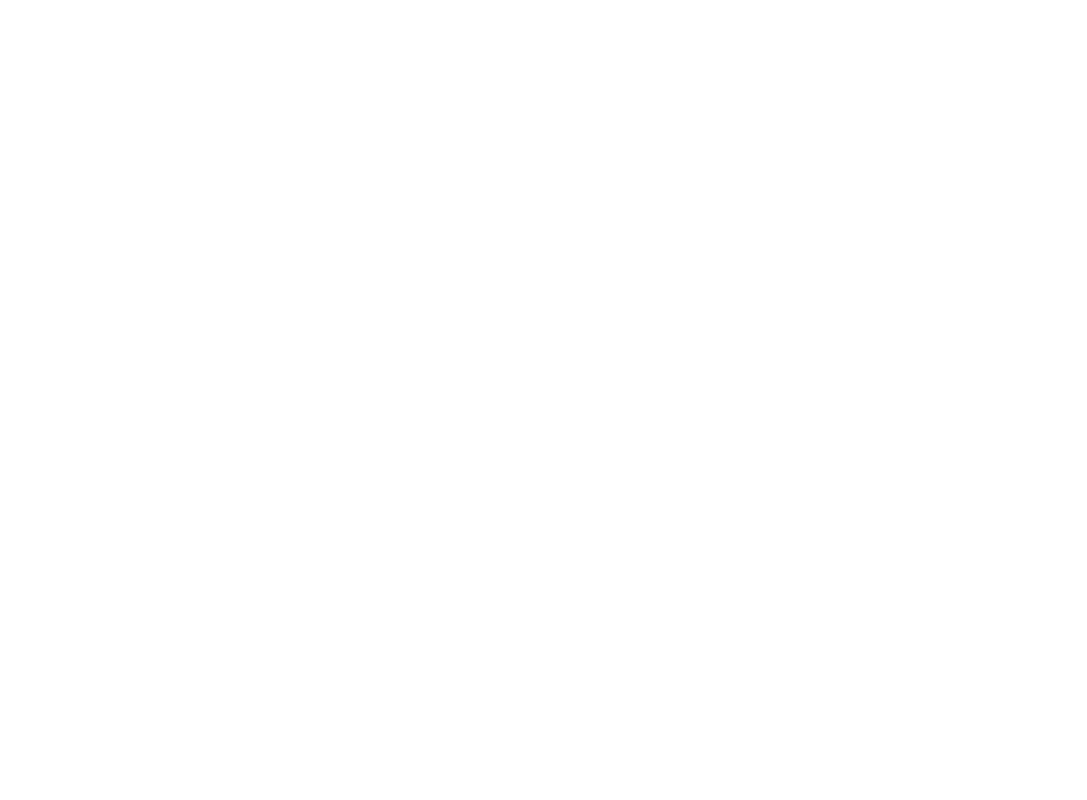
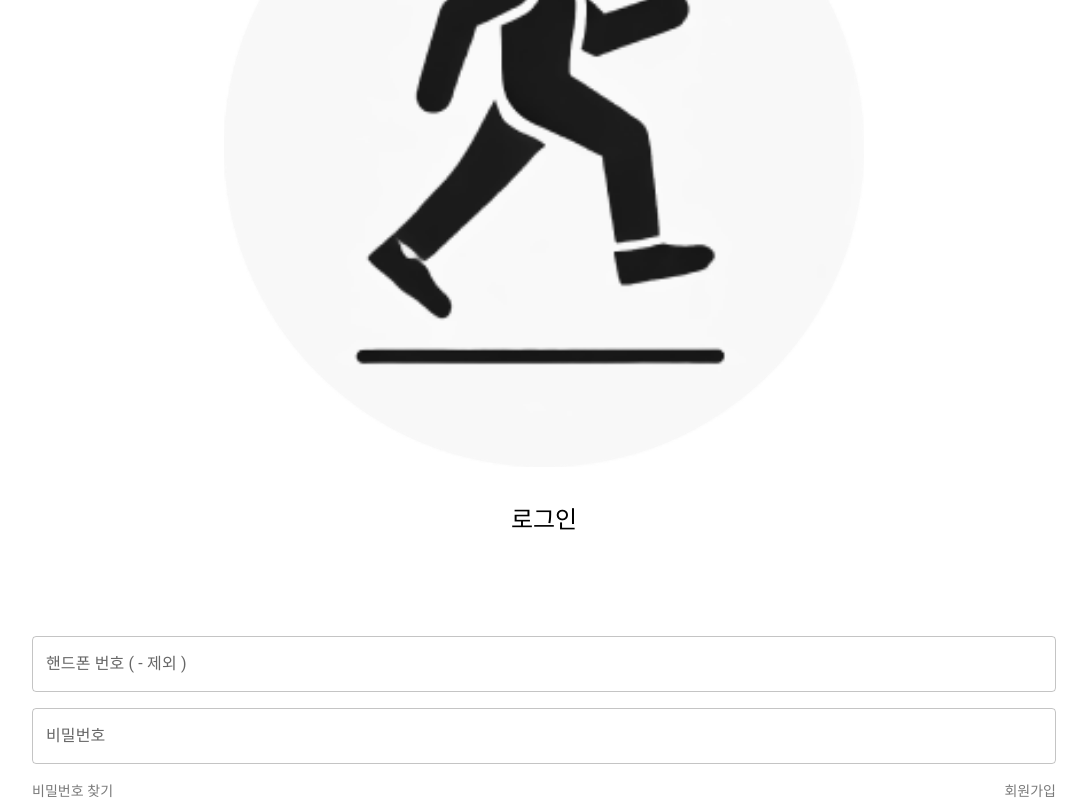
Before and after one commit to Pro-Fit-Dev/frontend, a React (Vite) app: page / in a window 1280 px wide. Before the commit this address had no page. Shown: the top 800 px of the page, without its empty margins (96-1183 px from the left). Built offline with nearby package versions, Linux system fonts and the light colour scheme.

Commit message:
Fix: 초기 라우터 위치 설정

```diff
--- a/src/App.tsx
+++ b/src/App.tsx
@@ -8,7 +8,7 @@
     <Router>
       <Routes>
         <Route path="/home" element={<HomePage />} />
-        <Route path="/login" element={<LoginPage />} />
+        <Route path="/" element={<LoginPage />} />
         <Route path="/map" element={<LocationPage />} />
       </Routes>
     </Router>
--- a/src/components/Header.tsx
+++ b/src/components/Header.tsx
@@ -2,7 +2,6 @@
 import { FontAwesomeIcon } from '@fortawesome/react-fontawesome';
 import { faBell } from '@fortawesome/free-solid-svg-icons';
 
-// 로고와 알림 아이콘을 포함한 헤더
 const Header = () => {
   return (
     <HeaderContainer>
@@ -29,17 +28,17 @@
 `;
 
 const Logo = styled.h1`
-  font-family: 'FitHan', sans-serif;
-  font-size: 1.8rem;
-  font-weight: 400;
+  font-family: sans-serif;
+  font-size: 1.9rem;
+  font-weight: 700;
   margin-left: 30px;
 
   @media (max-width: 768px) {
-    font-size: 1.5rem;
+    font-size: 1.7rem;
   }
 
   @media (max-width: 480px) {
-    font-size: 1.25rem;
+    font-size: 1.5rem;
   }
 `;
 
--- a/src/pages/HomePage/HomePage.tsx
+++ b/src/pages/HomePage/HomePage.tsx
@@ -1,4 +1,3 @@
-import React from "react";
 import styled from "styled-components";
 import Header from "../../components/Header";
 import Footer from "../../components/Footer";
--- a/src/pages/LoginPage/LoginPage.tsx
+++ b/src/pages/LoginPage/LoginPage.tsx
@@ -30,13 +30,9 @@
                 <a href="#">회원가입</a>
             </S.ButtonWrapper>
             <S.InputWrapper>
-                <S.LoginBtn href="#" style={{ marginTop: '30px' }}> 로그인
+                <S.LoginBtn href="/home" style={{ marginTop: '30px' }}> 로그인
                 </S.LoginBtn>
             </S.InputWrapper>
-            <div style={{ marginTop: '32px' }}>
-                <S.CircleBtn href="#" style={{ backgroundColor: '#A4F77E' }} />
-                <S.CircleBtn href="#" style={{ backgroundColor: '#BFBFBF', marginLeft: '16px' }} />
-            </div>
         </S.Container>
     );
 };
```
